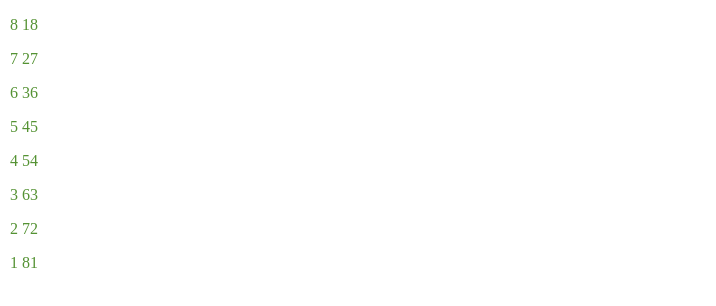
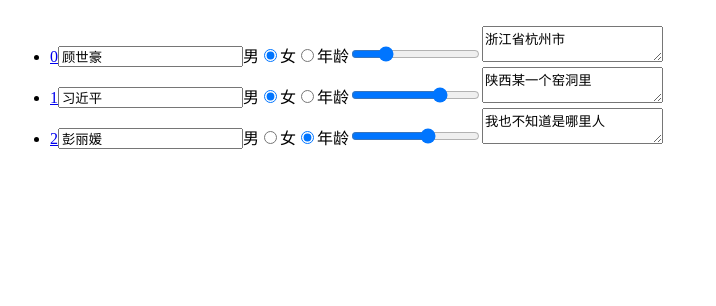
Before and after one commit to gstok/d3js-learn, a website built with webpack: page src/index.html in a window 1280 px wide. Shown: the whole page, without its empty margins (0-716 px from the left). Built offline with nearby package versions, Linux system fonts and the light colour scheme.

Commit message:
一个稍微复杂一些的数据绑定

```diff
--- a/src/index.html
+++ b/src/index.html
@@ -13,26 +13,20 @@
             height: 100%;
         }
         #d3-area {
-            margin: 10px;
-        }
-        .mysvg {
-            width: 640px;
-            height: 480px;
-            border: solid 1px black;
-            margin: 10px;
+            position: fixed;
+            width: 100%;
+            height: 100%;
+            padding: 10px;
         }
     </style>
 </head>
 <body>
     <div id="d3-area">
-        <p></p>
-        <p></p>
-        <p></p>
-        <p></p>
-        <p></p>
-        <p></p>
-        <p></p>
-        <p></p>
+        <ul>
+            <li></li>
+            <li></li>
+            <li></li>
+        </ul>
     </div>
 </body>
 </html>
--- a/src/index.js
+++ b/src/index.js
@@ -2,53 +2,50 @@
 
 import * as d3 from 'd3';
 
-let p = d3.select("#d3-area").selectAll("p").text("你好，世界");
-p.style("color", "#549233");
-p.style("font-size", "16px");
+let d3Area = d3.select("#d3-area");
+let li = d3Area.selectAll("ul > li");
+let dataSet = [
+    {
+        name: "顾世豪",
+        sex: "男",
+        age: 24,
+        address: "浙江省杭州市"
+    },
+    {
+        name: "习近平",
+        sex: "男",
+        age: "72",
+        address: "陕西某一个窑洞里"
+    },
+    {
+        name: "彭丽媛",
+        sex: "女",
+        age: "61",
+        address: "我也不知道是哪里人"
+    }
+];
 
-let dataSet = Array(p.size()).fill(0).map((item, index) => index + 1).reverse();
-dataSet.push(33);
-dataSet.push(67);
+li.data(dataSet);
 
-//p.datum("无序列表项目");
-let update = p.data(dataSet);
+li
+.append("a").attr("href", "#").text((d, i) => i.toString());
+li
+.append("input").attr("type", "text").property("value", (d, i) => {
+    return d.name;
+})
+li
+.append("span").text("男");
+li
+.append("input").attr("type", "radio").property("checked", d => d.sex == "男");
+li
+.append("span").text("女");
+li
+.append("input").attr("type", "radio").property("checked", d => d.sex == "女");
+li
+.append("span").text("年龄");
+li
+.append("input").attr("type", "range").attr("min", 0).attr("max", 100).property("value", d => d.age);
+li
+.append("textarea").text(d => d.address);
 
-console.log(update);
-console.log(update.enter());
-console.log(update.exit());
-
-p.text((d, i) => {
-    return (d + "  " + (i + 1)).toString();
-});
-
-p.append("span").text((d, i) => {
-    return d.toString();
-});
-
-
-// console.log(li.empty());
-// console.log(li.node());
-// console.log(li.size());
-
-// let mySvg = d3.select("body").append("svg")
-//     .attr("width", 640)
-//     .attr("height", 480);
-// mySvg.classed("mysvg", true);
-
-// console.log(mySvg.classed("mysvg"));
-
-// mySvg.append("circle")
-//     .attr("cx", 30)
-//     .attr("cy", 30)
-//     .attr("r", 20)
-//     .attr("fill", "#93e255");
-
-// let body = d3.select("body");
-// let input = body.append("input");
-// input.attr("type", "text");
-// input.attr("value", "你好，世界");
-// input.property("value", "你不好，世界");
-
-// let span = body.insert("span", "input").text("这里是span");
-// body.insert("textarea", "span").text("这里是textarea");
-// span.remove();
+console.log(li.size());
```
